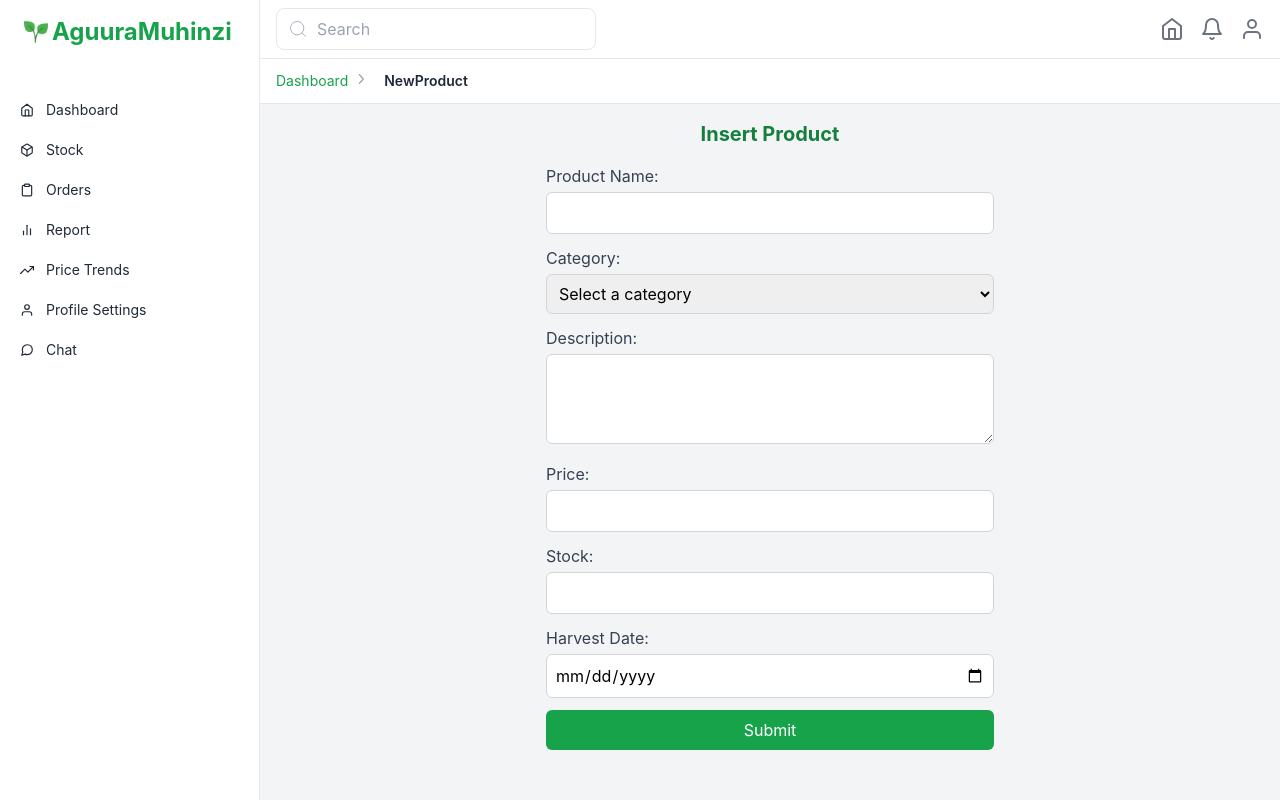
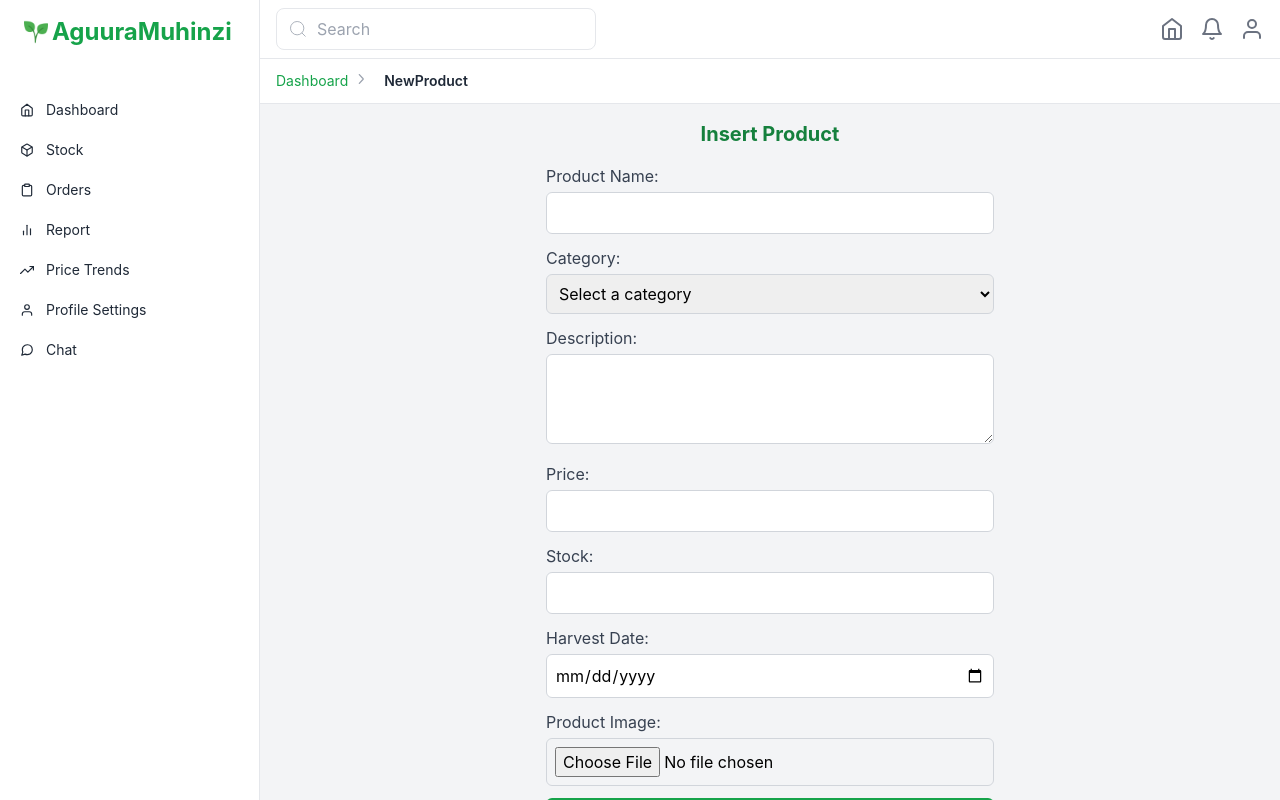
Before and after one commit to AguuraMuhinzi/wfp-AguuraMuhinzi-frontend, a React (Create React App) app: page /dashboard/newProduct in a window 1280 px wide. Built offline with nearby package versions, Linux system fonts and the light colour scheme.

Commit message:
updates on product

```diff
--- a/src/Redux/Slices/product/product.js
+++ b/src/Redux/Slices/product/product.js
@@ -12,7 +12,7 @@ export const addProduct = createAsyncThunk(
                 productData,
                 {
                     headers: {
-                        'Content-Type': 'application/json',
+                        'Content-Type': 'multipart/form-data',
                     },
                 }
             );
--- a/src/pages/product/newProduct.js
+++ b/src/pages/product/newProduct.js
@@ -1,8 +1,10 @@
+
+
 // 'use client';
 
 // import React, { useState } from 'react';
 // import { useDispatch, useSelector } from 'react-redux';
-// import { addProduct } from '../../Redux/Slices/product/product';
+// import { addProduct,listProducts } from '../../Redux/Slices/product/product';
 
 // const InsertProductForm = ({ onClose }) => {
 //   const dispatch = useDispatch();
@@ -37,11 +39,13 @@
 //         setFormData({
 //           user: userId || '',
 //           product_name: '',
+//           category: '',
 //           description: '',
 //           price: '',
 //           stock: '',
 //           harvest_date: ''
 //         });
+//         dispatch(listProducts());
 //         onClose(); // Close the modal after submission
 //       }).catch((error) => {
 //         alert(`Failed to add product: ${error}`);
@@ -76,6 +80,27 @@
 //             className="w-full border border-gray-300 rounded-md p-2 focus:outline-none focus:ring focus:ring-green-200"
 //             required
 //           />
+//         </div>
+//         <div className="mb-3">
+//           <label className="block text-gray-700 mb-1" htmlFor="category">
+//             Category:
+//           </label>
+//           <select
+//             id="category"
+//             name="category"
+//             value={formData.category}
+//             onChange={handleChange}
+//             className="w-full border border-gray-300 rounded-md p-2 focus:outline-none focus:ring focus:ring-green-200"
+//             required
+//           >
+//             <option value="" disabled>Select a category</option>
+//             <option value="Vegetables">Vegetables</option>
+//             <option value="Fruits">Fruits</option>
+//             <option value="Dairy">Dairy</option>
+//             <option value="Grain">Grain</option>
+//             <option value="Processed Grains">Processed Grains</option>
+//             <option value="Meat">Meat</option>
+//           </select>
 //         </div>
 //         <div className="mb-3">
 //           <label className="block text-gray-700 mb-1" htmlFor="description">
@@ -146,18 +171,16 @@
 
 // export default InsertProductForm;
 
-'use client';
 
 import React, { useState } from 'react';
 import { useDispatch, useSelector } from 'react-redux';
-import { addProduct } from '../../Redux/Slices/product/product';
+import { addProduct,listProducts} from '../../Redux/Slices/product/product';
 
 const InsertProductForm = ({ onClose }) => {
   const dispatch = useDispatch();
 
-  // Retrieve user ID from localStorage if available
   const userData = JSON.parse(localStorage.getItem('userData'));
-  const userId = userData ? userData.id : ''; // Adjust the key if necessary
+  const userId = userData ? userData.id : '';
   const { userInfo } = useSelector((state) => state.user);
 
   const [formData, setFormData] = useState({
@@ -167,7 +190,8 @@ const InsertProductForm = ({ onClose }) => {
     description: '',
     price: '',
     stock: '',
-    harvest_date: ''
+    harvest_date: '',
+    image: null // Adding image field to store the uploaded image
   });
 
   const handleChange = (e) => {
@@ -175,12 +199,19 @@ const InsertProductForm = ({ onClose }) => {
     setFormData({ ...formData, [name]: value });
   };
 
+  const handleImageChange = (e) => {
+    setFormData({ ...formData, image: e.target.files[0] });
+  };
+
   const handleSubmit = async (e) => {
     e.preventDefault();
+    const productData = new FormData();
+    Object.keys(formData).forEach(key => {
+      productData.append(key, formData[key]);
+    });
 
     try {
-      // Dispatch Redux action to add product
-      dispatch(addProduct(formData)).unwrap().then(() => {
+      dispatch(addProduct(productData)).unwrap().then(() => {
         alert('Product added successfully');
         setFormData({
           user: userId || '',
@@ -189,9 +220,12 @@ const InsertProductForm = ({ onClose }) => {
           description: '',
           price: '',
           stock: '',
-          harvest_date: ''
+          harvest_date: '',
+          image: null
         });
-        onClose(); // Close the modal after submission
+        dispatch(listProducts());
+
+        onClose();
       }).catch((error) => {
         alert(`Failed to add product: ${error}`);
       });
@@ -204,18 +238,10 @@ const InsertProductForm = ({ onClose }) => {
   return (
     <div className="w-full max-w-md mx-auto">
       <h2 className="text-xl font-bold mb-4 text-center text-green-700">Insert Product</h2>
-      <form onSubmit={handleSubmit}>
-        <input
-          type="hidden"
-          id="user"
-          name="user"
-          value={formData.user}
-          readOnly // Make it read-only since it's retrieved from local storage
-        />
+      <form onSubmit={handleSubmit} encType="multipart/form-data">
+        <input type="hidden" id="user" name="user" value={formData.user} readOnly />
         <div className="mb-3">
-          <label className="block text-gray-700 mb-1" htmlFor="product_name">
-            Product Name:
-          </label>
+          <label className="block text-gray-700 mb-1" htmlFor="product_name">Product Name:</label>
           <input
             type="text"
             id="product_name"
@@ -227,9 +253,7 @@ const InsertProductForm = ({ onClose }) => {
           />
         </div>
         <div className="mb-3">
-          <label className="block text-gray-700 mb-1" htmlFor="category">
-            Category:
-          </label>
+          <label className="block text-gray-700 mb-1" htmlFor="category">Category:</label>
           <select
             id="category"
             name="category"
@@ -248,9 +272,7 @@ const InsertProductForm = ({ onClose }) => {
           </select>
         </div>
         <div className="mb-3">
-          <label className="block text-gray-700 mb-1" htmlFor="description">
-            Description:
-          </label>
+          <label className="block text-gray-700 mb-1" htmlFor="description">Description:</label>
           <textarea
             id="description"
             name="description"
@@ -262,9 +284,7 @@ const InsertProductForm = ({ onClose }) => {
           />
         </div>
         <div className="mb-3">
-          <label className="block text-gray-700 mb-1" htmlFor="price">
-            Price:
-          </label>
+          <label className="block text-gray-700 mb-1" htmlFor="price">Price:</label>
           <input
             type="number"
             id="price"
@@ -276,9 +296,7 @@ const InsertProductForm = ({ onClose }) => {
           />
         </div>
         <div className="mb-3">
-          <label className="block text-gray-700 mb-1" htmlFor="stock">
-            Stock:
-          </label>
+          <label className="block text-gray-700 mb-1" htmlFor="stock">Stock:</label>
           <input
             type="number"
             id="stock"
@@ -290,9 +308,7 @@ const InsertProductForm = ({ onClose }) => {
           />
         </div>
         <div className="mb-3">
-          <label className="block text-gray-700 mb-1" htmlFor="harvest_date">
-            Harvest Date:
-          </label>
+          <label className="block text-gray-700 mb-1" htmlFor="harvest_date">Harvest Date:</label>
           <input
             type="date"
             id="harvest_date"
@@ -301,6 +317,17 @@ const InsertProductForm = ({ onClose }) => {
             onChange={handleChange}
             className="w-full border border-gray-300 rounded-md p-2 focus:outline-none focus:ring focus:ring-green-200"
             required
+          />
+        </div>
+        <div className="mb-3">
+          <label className="block text-gray-700 mb-1" htmlFor="image">Product Image:</label>
+          <input
+            type="file"
+            id="image"
+            name="image"
+            onChange={handleImageChange}
+            className="w-full border border-gray-300 rounded-md p-2 focus:outline-none focus:ring focus:ring-green-200"
+            accept="image/*"
           />
         </div>
         <button
```
Also changed, not shown: src/pages/product/Allproducts.js (+39 -0 lines).
